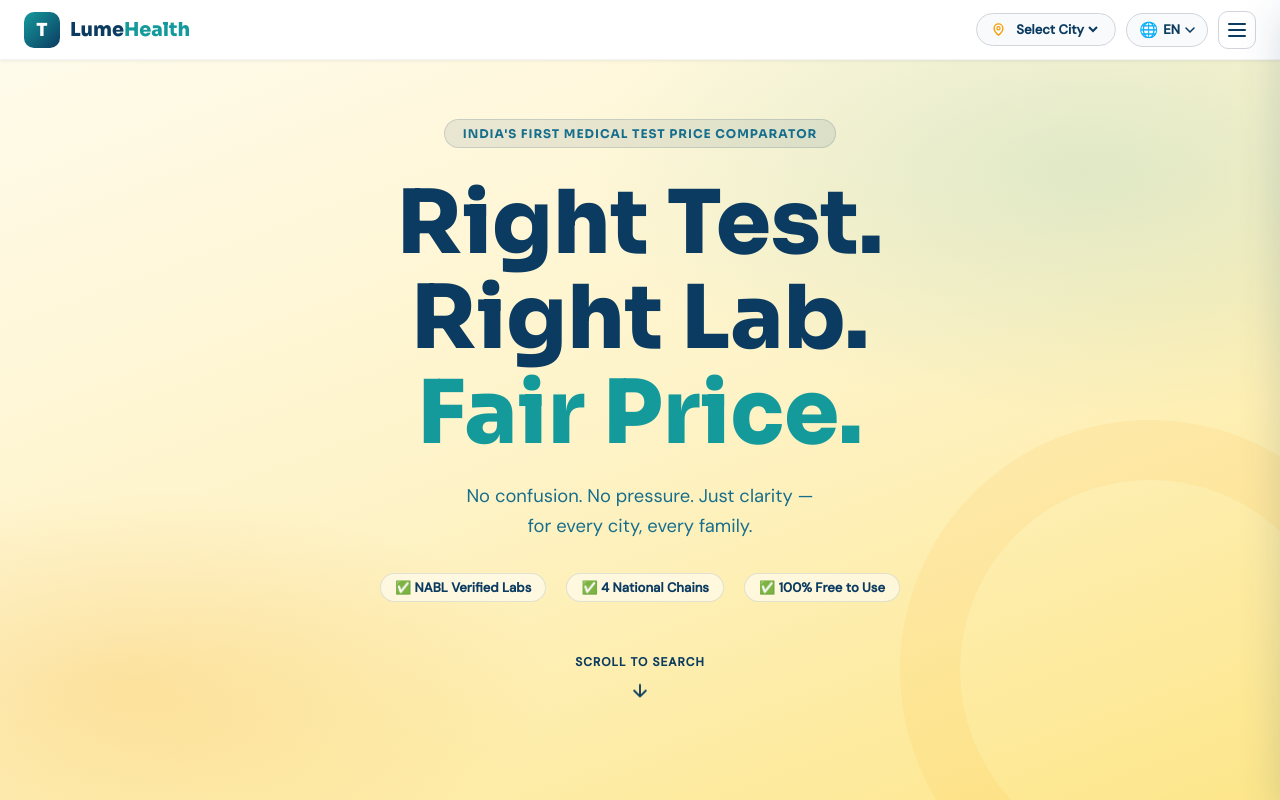
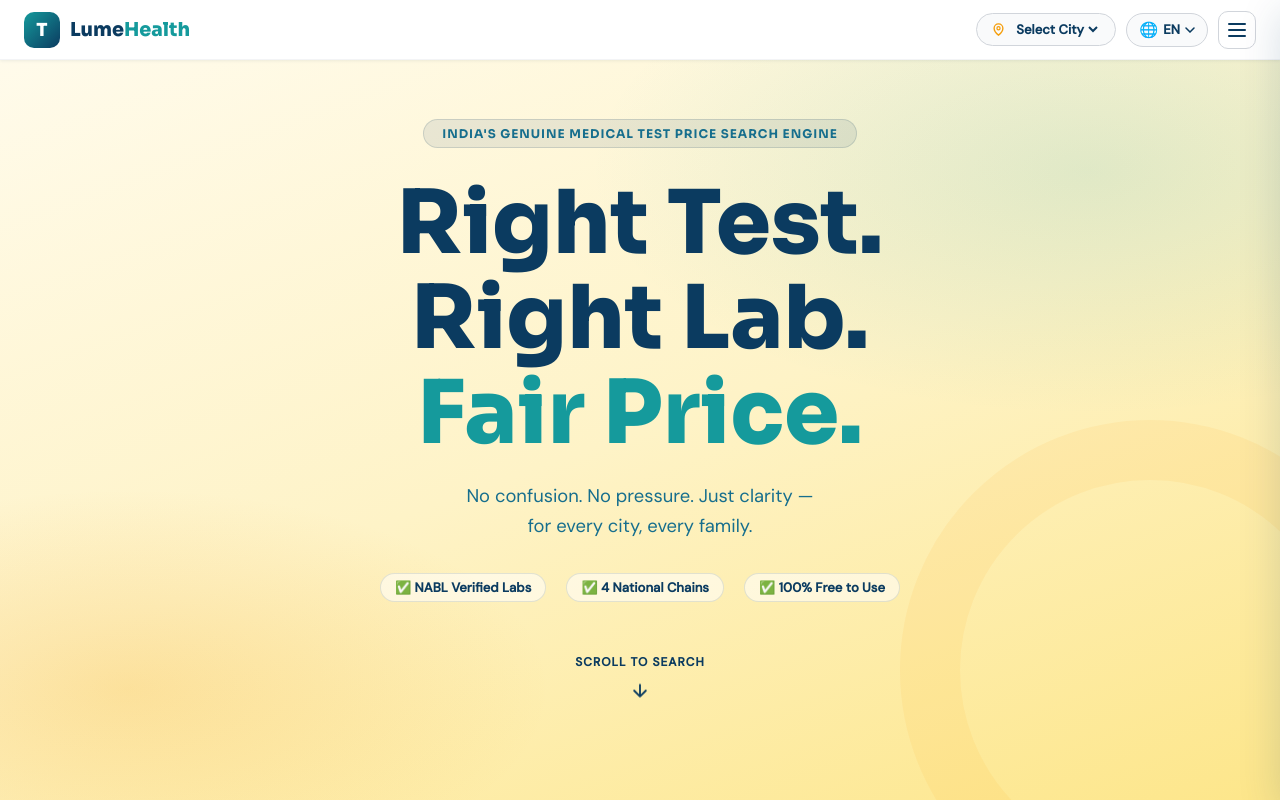
Before and after one commit to EPHimanshu/lume-health-frontend, a plain HTML site: page index.html in a window 1280 px wide. Shown: the top 800 px of the page. Drawn offline with Linux system fonts and the light colour scheme.

```diff
--- a/index.html
+++ b/index.html
@@ -698,7 +698,7 @@
 <section class="splash">
   <!-- Centre messaging -->
   <div class="splash-body">
-    <div class="splash-badge">India's First Medical Test Price Comparator</div>
+    <div class="splash-badge">India's Genuine Medical Test Price Search Engine</div>
     <h1 class="splash-headline">Right Test.<br>Right Lab.<br><em>Fair Price.</em></h1>
     <p class="splash-sub">No confusion. No pressure. Just clarity —<br>for every city, every family.</p>
     <div class="splash-trust">
```
